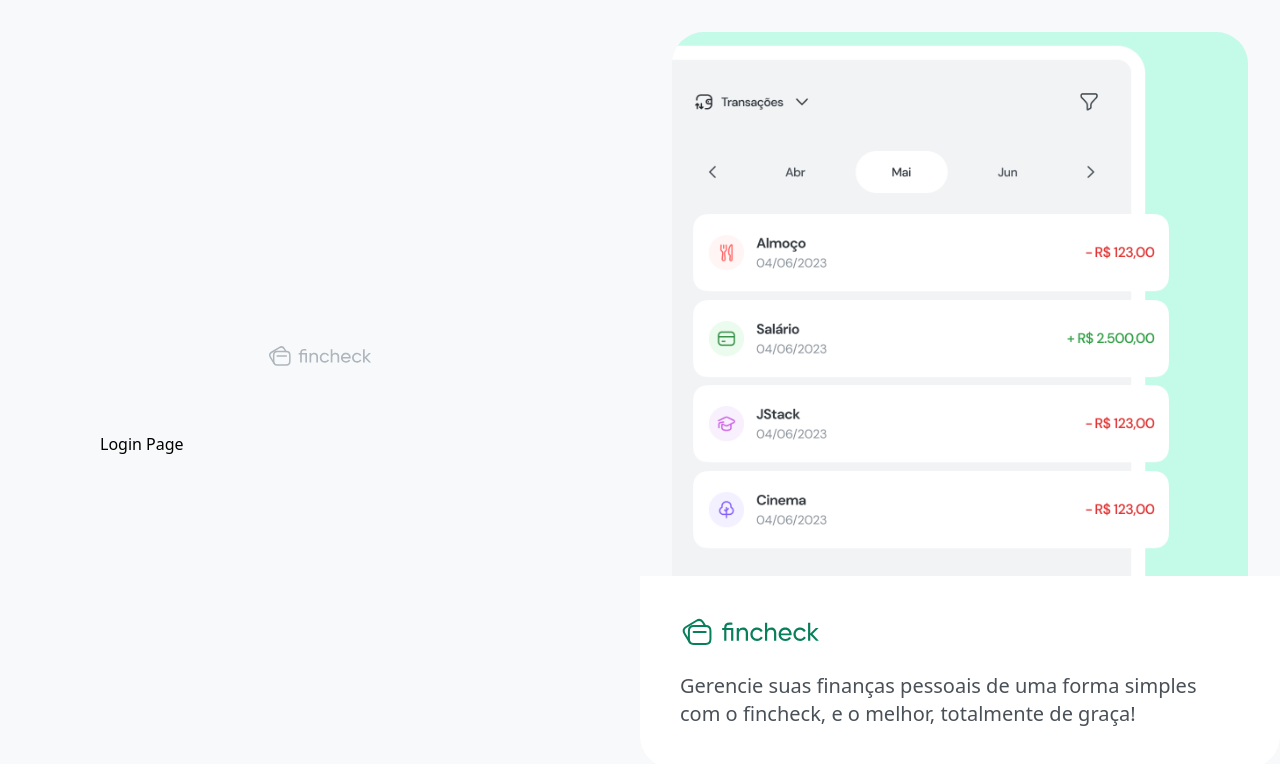
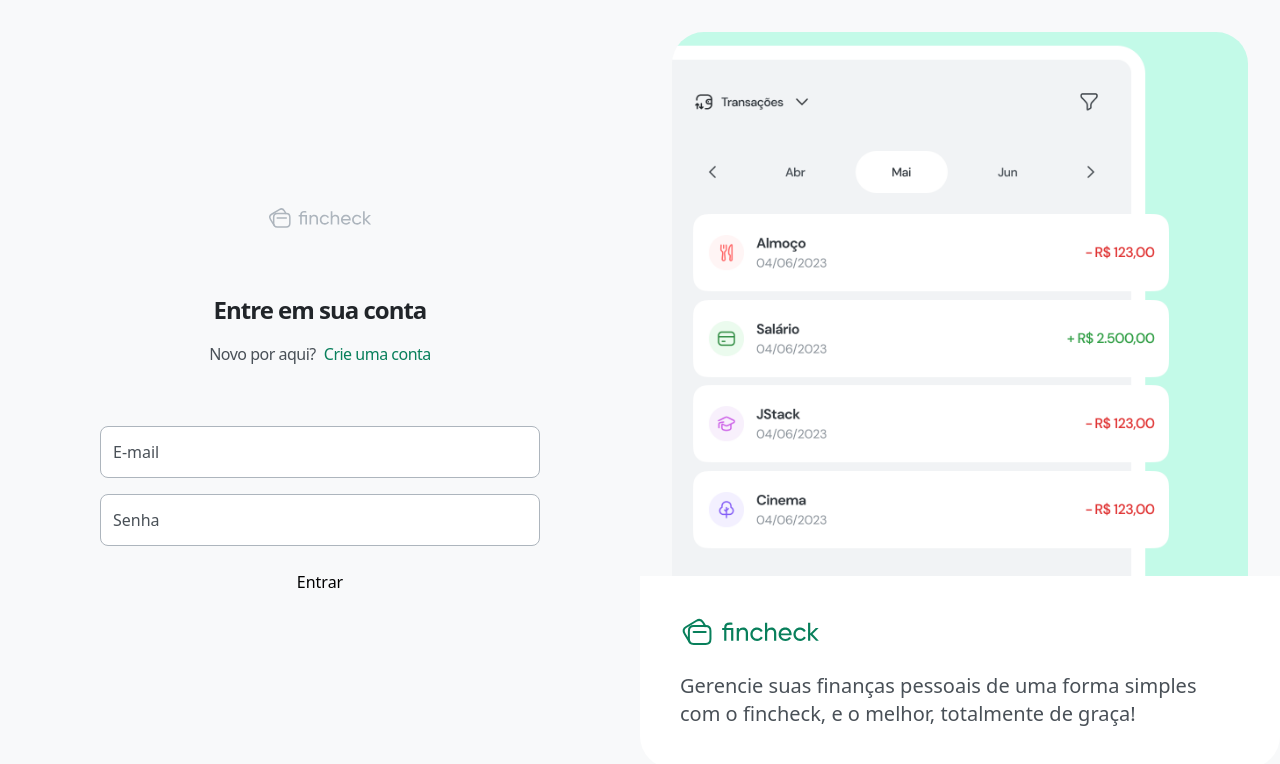
Before and after one commit to pedroht/fincheck, a React (Vite) app in the folder frontend/: page /login in a window 1280 px wide. Shown: the top 764 px of the page. Built offline with nearby package versions, Linux system fonts and the light colour scheme.

Commit message:
feat: add Input component

```diff
--- /dev/null
+++ b/frontend/src/view/components/Input.tsx
@@ -0,0 +1,27 @@
+import { ComponentProps } from "react";
+
+interface InputProps extends ComponentProps<'input'> {
+  name: string
+}
+
+export function Input({ name, placeholder, id, ...props }: InputProps) {
+  const inputId = id ?? name;
+
+  return (
+    <div className="relative">
+      <input
+        {...props}
+        id={inputId}
+        className="bg-white w-full rounded-lg border border-gray-500 px-3 h-[52px] text-gray-800 peer pt-4 focus:border-gray-800 transition-all outline-none"
+        placeholder=" "
+      />
+
+      <label
+        htmlFor={inputId}
+        className="absolute left-[13px] top-2 text-xs pointer-events-none text-gray-700 peer-placeholder-shown:top-3.5 peer-focus-within:top-2 peer-focus-within:text-xs peer-placeholder-shown:text-base transition-all"
+      >
+        {placeholder}
+      </label>
+    </div>
+  )
+}
--- a/frontend/src/view/pages/Login/index.tsx
+++ b/frontend/src/view/pages/Login/index.tsx
@@ -1,3 +1,41 @@
+import { Link } from "react-router-dom";
+
+import { Input } from "../../components/Input";
+
 export function Login() {
-  return <h1>Login Page</h1>
+  return (
+    <div>
+      <header className="flex flex-col items-center gap-4">
+        <h1 className="text-2xl font-bold text-gray-900 tracking-[-1px]">
+          Entre em sua conta
+        </h1>
+
+        <p className="space-x-2">
+          <span className="text-gray-700 tracking-[-0.5px]">
+            Novo por aqui?
+          </span>
+          <Link to="/register" className="tracking-[-0.5px] text-teal-900 font-medium">
+            Crie uma conta
+          </Link>
+        </p>
+      </header>
+
+      <form className="mt-[60px] flex flex-col gap-4">
+        <Input
+          name="email"
+          type="email"
+          placeholder="E-mail"
+        />
+        <Input
+          name="password"
+          type="password"
+          placeholder="Senha"
+        />
+
+        <button type="submit" className="mt-2">
+          Entrar
+        </button>
+      </form>
+    </div>
+  )
 }
```
